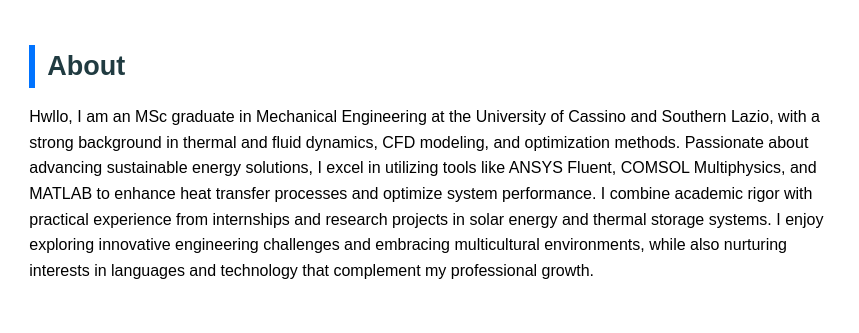
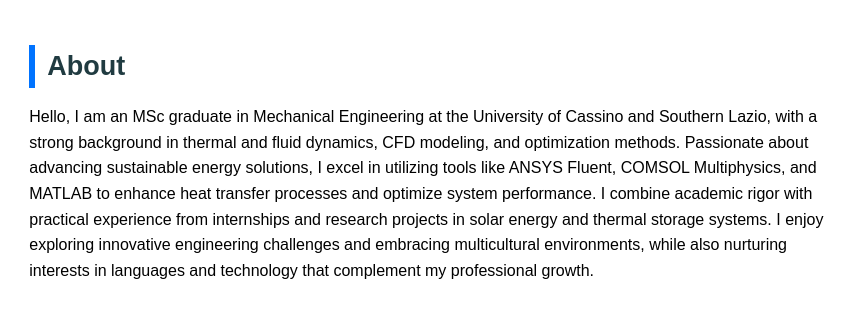
Before and after one commit to mightypen23/Mekonnen-Yalelet-Portfolio, a plain HTML site: page index.html in a window 1280 px wide. Shown: the part 105-438 px from the top of the page, 374-1233 px from the left. Drawn offline with Linux system fonts and the light colour scheme.

Commit message:
Update index.html

```diff
--- a/index.html
+++ b/index.html
@@ -75,7 +75,7 @@
                 <h3 class="header">About</h3>
 
                 <p>
-                    Hwllo, I am an MSc graduate in Mechanical Engineering
+                    Hello, I am an MSc graduate in Mechanical Engineering
                     at the University of Cassino and Southern Lazio, with a strong background
                     in thermal and fluid dynamics, CFD modeling, and optimization methods. Passionate
                     about advancing sustainable energy solutions, I excel in utilizing tools like ANSYS Fluent,
```
